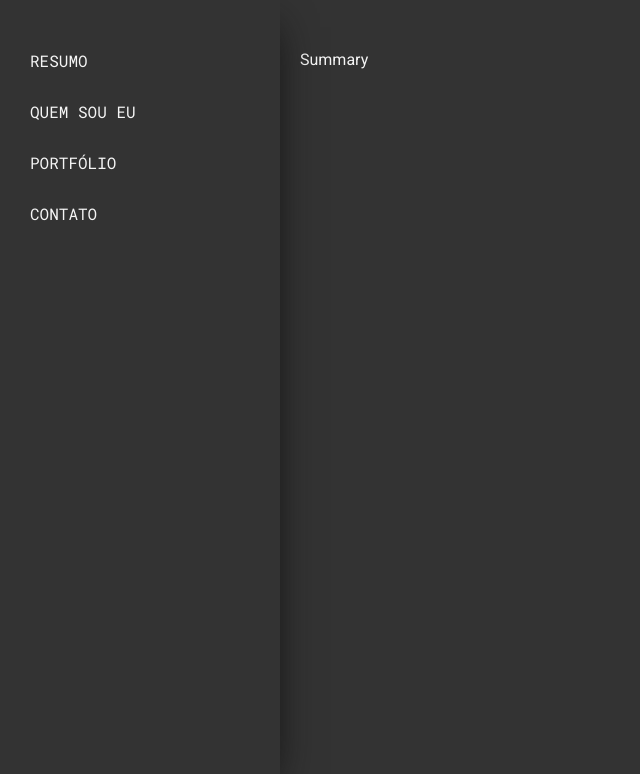
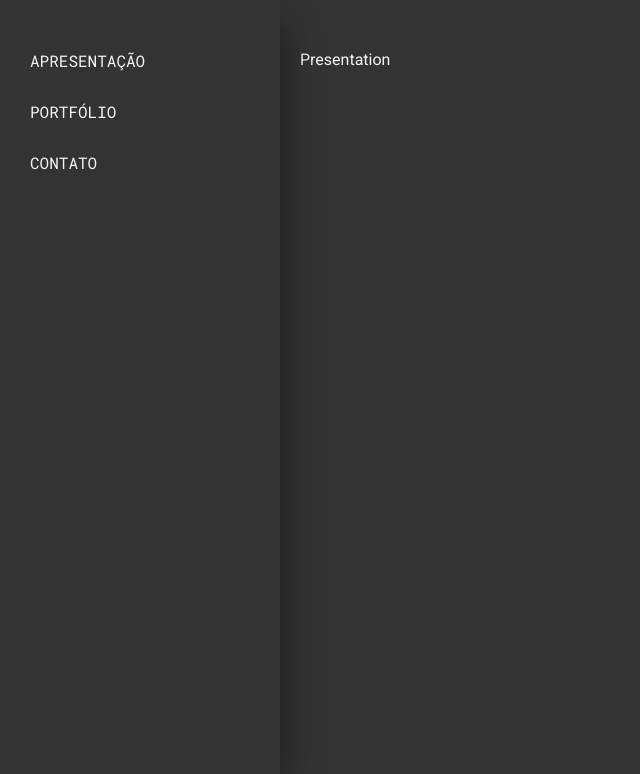
Before and after one commit to lucasratske/ratzapps-website, a React (Create React App) app: page / in a window 1280 px wide. Shown: the top 774 px of the page, without its empty margins (0-640 px from the left). Built offline with nearby package versions, Linux system fonts and the light colour scheme.

Commit message:
Changing some pages

```diff
--- a/src/Components/Navbar/Navbar.jsx
+++ b/src/Components/Navbar/Navbar.jsx
@@ -7,12 +7,7 @@ const Navbar = () => (
     <ul className="navbar">
       <li className="navbar-item">
         <Link className="navbar-item-link" to="/">
-          Resumo
-        </Link>
-      </li>
-      <li className="navbar-item">
-        <Link className="navbar-item-link" to="/who-am-i">
-          Quem sou eu
+          Apresentação
         </Link>
       </li>
       <li className="navbar-item">
--- a/src/Pages/App.jsx
+++ b/src/Pages/App.jsx
@@ -1,8 +1,7 @@
 import React from 'react';
 import Navbar from '../Components/Navbar/Navbar';
 import { BrowserRouter as Router, Switch, Route, Link } from 'react-router-dom';
-import WhoAmI from './WhoAmI';
-import Summary from './Summary';
+import Presentation from './Presentation';
 import Portfolio from './Portfolio';
 import Contact from './Contact';
 import PageContainer from '../Components/PageContainer/PageContainer';
@@ -13,10 +12,7 @@ const App = () => (
     <PageContainer>
       <Switch>
         <Route exact path="/">
-          <Summary />
-        </Route>
-        <Route path="/who-am-i">
-          <WhoAmI />
+          <Presentation />
         </Route>
         <Route path="/portfolio">
           <Portfolio />
--- /dev/null
+++ b/src/Pages/Presentation.jsx
@@ -0,0 +1,3 @@
+import React from 'react';
+
+export default () => <div>Presentation</div>;
--- a/src/Pages/Summary.jsx
+++ /dev/null
@@ -1,3 +0,0 @@
-import React from 'react';
-
-export default () => <div>Summary</div>;
--- a/src/Pages/WhoAmI.jsx
+++ /dev/null
@@ -1,3 +0,0 @@
-import React from 'react';
-
-export default () => <div>WhoAmI</div>;
```
